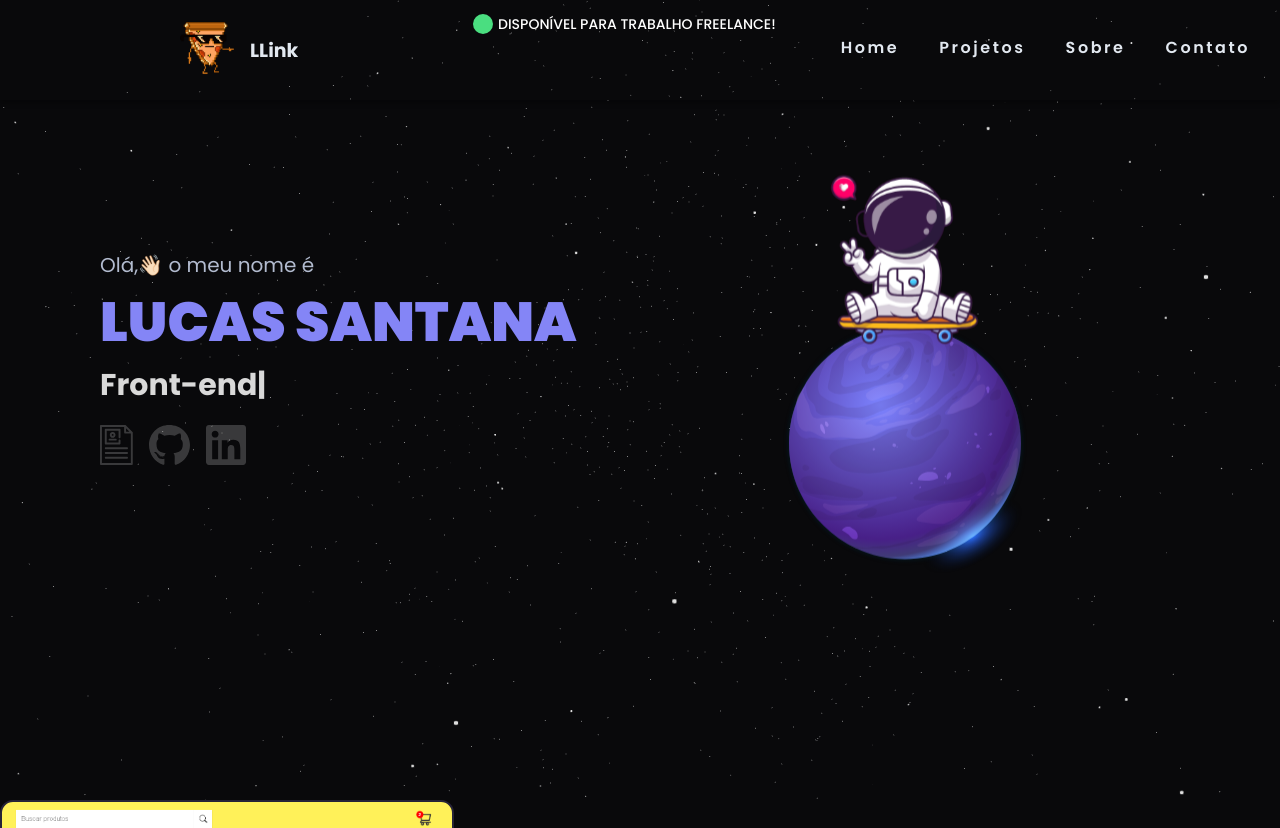
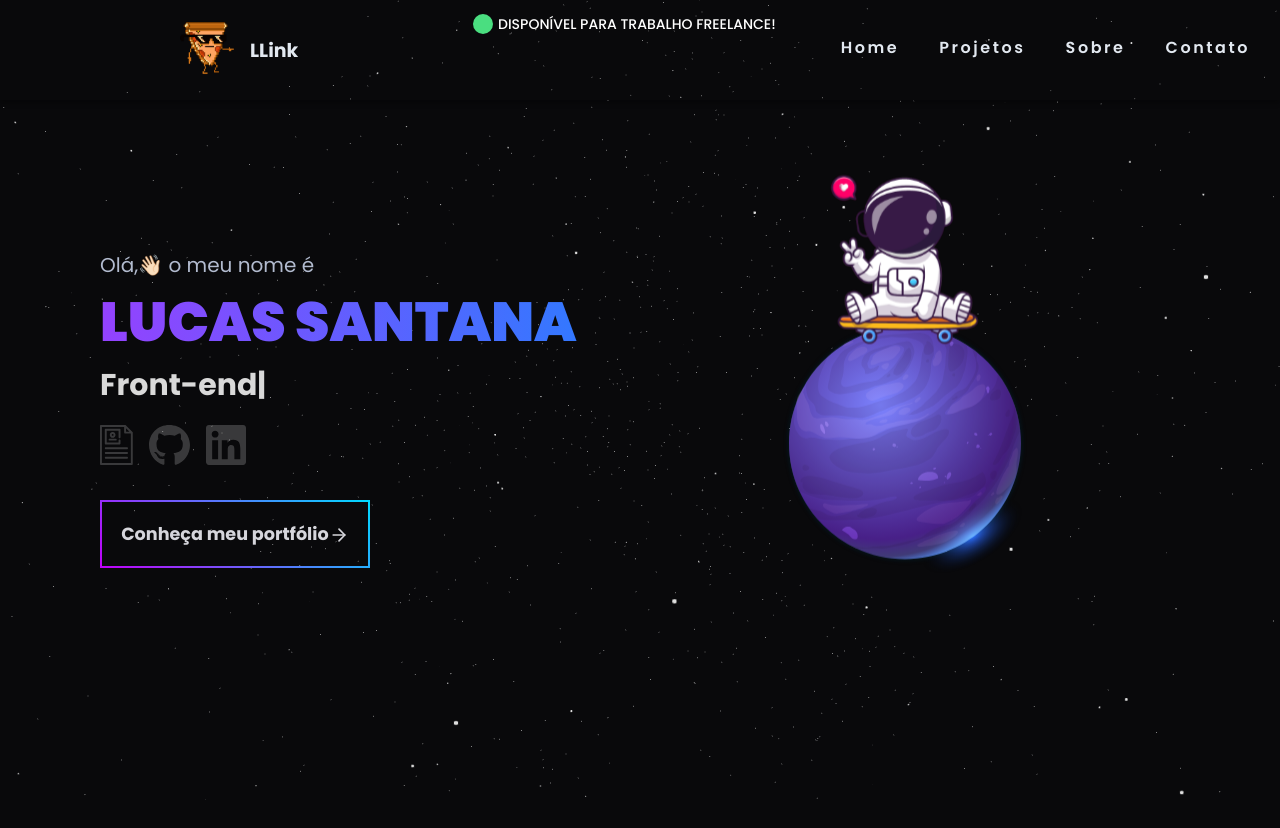
Before and after one commit to arthurjunior/arthurcarvalho, a React (Vite) app: page / in a window 1280 px wide. Shown: the top 828 px of the page. Built offline with nearby package versions, Linux system fonts and the light colour scheme.

Commit message:
feat: home ✅

```diff
--- a/src/Pages/Home/index.tsx
+++ b/src/Pages/Home/index.tsx
@@ -4,7 +4,6 @@ import { ContainerStatus, HomeContainer, LogoSkater } from "./styles";
 import imgSkater from "../../assets/images/LogoBanner.svg";
 import Title from "../../components/Title";
 import StarsCanvas from "../../components/Stars";
-import CardProject from "../../components/CardProject";
 
 export default function Home() {
   return (
@@ -23,7 +22,8 @@ export default function Home() {
         <img src={imgSkater} alt="" />
       </LogoSkater>
       </HomeContainer>
-      <CardProject/>
+
+
     </>
   );
 }
--- a/src/Pages/Projetos/index.tsx
+++ b/src/Pages/Projetos/index.tsx
@@ -1,3 +1,7 @@
+
+
 export default function Projetos() {
-  return <div>Projetos</div>;
+  return (
+    <div>index</div>
+  )
 }
--- a/src/Routes/app.routes.tsx
+++ b/src/Routes/app.routes.tsx
@@ -2,8 +2,8 @@ import { Routes, Route } from "react-router-dom";
 
 import Home from "../Pages/Home";
 import Contato from "../Pages/Contato";
+import About from "../Pages/About";
 import Projetos from "../Pages/Projetos";
-import About from "../Pages/About";
 
 export function AppRoutes() {
   return (
--- a/src/components/CardProject/index.tsx
+++ b/src/components/CardProject/index.tsx
@@ -11,13 +11,19 @@ import mobile from "../../assets/images/mobile.png";
 import tablet from "../../assets/images/tablet.png";
 import js from "../../assets/images/javascript.svg"
 
-export default function CardProject() {
+interface CardProjectProps{
+  title: string
+  subTitle: string
+
+}
+
+export default function CardProject({title, subTitle}: CardProjectProps) {
   return (
     <CardContainer>
       <CardContent>
         <TitleProject className="titleProject">
-          <h2>WEBEWEWE</h2>
-          <span>adsdasdasd</span>
+          <h2>{title}</h2>
+          <span>{subTitle}</span>
           <Tags>
             <TagSpan>
               <img src={js} alt="" />
--- a/src/components/Title/index.tsx
+++ b/src/components/Title/index.tsx
@@ -1,5 +1,6 @@
 import Social from "../Social";
 import {
+  ButtonPrimary,
   ContainerMobile,
   ContainerTitle,
   IntroTextH1,
@@ -7,6 +8,11 @@ import {
   IntroTextP,
 } from "./styles";
 import Typewriter from "typewriter-effect";
+import { Link } from "react-router-dom";
+import { FiArrowRight } from 'react-icons/fi'
+
+
+
 export default function Title() {
   return (
     <>
@@ -17,7 +23,7 @@ export default function Title() {
           <IntroTextH2>
             <Typewriter
               options={{
-                strings: ["Front-end Developer", "React Specialist", "React Specialist"],
+                strings: ["Front-end Developer", "React Specialist", "Next Specialist"],
                 autoStart: true,
                 loop: true,
                 skipAddStyles: true,
@@ -25,6 +31,17 @@ export default function Title() {
             />
           </IntroTextH2>
           <Social/>
+
+          <div className="button">
+              <ButtonPrimary>
+                <Link to="/projetos">
+                  <span>
+                    <b>Conheça meu portfólio</b>
+                    <FiArrowRight style={{ marginBottom: '-0.48rem' }} size={20} />
+                  </span>
+                </Link>
+              </ButtonPrimary>
+          </div>
         </ContainerTitle>
       </ContainerMobile>
     </>
--- a/src/components/Title/styles.ts
+++ b/src/components/Title/styles.ts
@@ -12,7 +12,21 @@ export const ContainerTitle = styled.div`
   }
 
   @keyframes titleAnimation {
+  }
 
+  .button {
+    display: flex;
+    flex-direction: column;
+    align-items: center;
+
+    @media (min-width: 768px) {
+      flex-direction: row;
+      gap: 1rem;
+    }
+
+    @media (min-width: 1200px) {
+      gap: 1.5rem;
+    }
   }
 `;
 
@@ -40,6 +54,10 @@ export const IntroTextH1 = styled.h1`
   font-size: 5.5rem;
   font-weight: 800;
   text-transform: uppercase;
+  background: linear-gradient(90deg, #9442FE, #3378FF);
+    background-clip: text;
+    -webkit-background-clip: text;
+    -webkit-text-fill-color: transparent;
 
   @media (max-width: 995px) {
     font-size: 3.52rem;
@@ -56,3 +74,73 @@ export const IntroTextH2 = styled.h2`
     font-size: 1.9rem;
   }
 `;
+
+export const ButtonPrimary = styled.button`
+  background-color: transparent;
+  font-size: 1.76rem;
+  font-weight: 600;
+  color: rgb(214, 214, 220);
+  padding: 1.92rem;
+  display: flex;
+  align-items: center;
+  justify-content: center;
+  text-align: center;
+  gap: 2rem;
+  cursor: pointer;
+  margin-top: 2rem;
+  border: 2px solid;
+  border-radius: 5px;
+  border-image: linear-gradient(225deg, #00d9ff 0%, #c001fa 100%) 1;
+  display: block;
+  overflow: hidden;
+  position: relative;
+
+  &::before {
+    content: "";
+    position: absolute;
+    top: 0;
+    left: 0;
+    width: 100%;
+    height: 100%;
+    background: linear-gradient(225deg, #00d9ffe1 0%, #d502face 100%);
+    z-index: -1;
+    transition: transform 0.5s;
+    transform-origin: 0 0;
+    transition-timing-function: cubic-bezier(0.5, 1.6, 0.4, 0.7);
+    transform: scale(0);
+  }
+
+  &:hover {
+    color: rgb(214, 214, 220);
+    &:before {
+      transform: scale(1);
+      background: linear-gradient(225deg, #00d9ffe1 0%, #d502face 100%);
+    }
+  }
+
+  .btn {
+    &::before {
+      transform: scaleX(0);
+    }
+
+    &:hover {
+      color: rgb(214, 214, 220);
+      &:before {
+        transform: scaleX(1);
+        background: linear-gradient(225deg, #00d9ffe1 0%, #d502face 100%);
+      }
+    }
+  }
+  a {
+    color: inherit;
+    text-decoration: none;
+  }
+
+  > b {
+    color: rgb(214, 214, 220);
+  }
+
+  > svg {
+    color: rgb(214, 214, 220);
+  }
+`;
```
Also changed, not shown: src/components/ProjectFavorite/index.tsx (added, +11 -0 lines), src/data/projects.ts (added, +100 -0 lines), src/components/ProjectFavorite/styles.ts (added).
